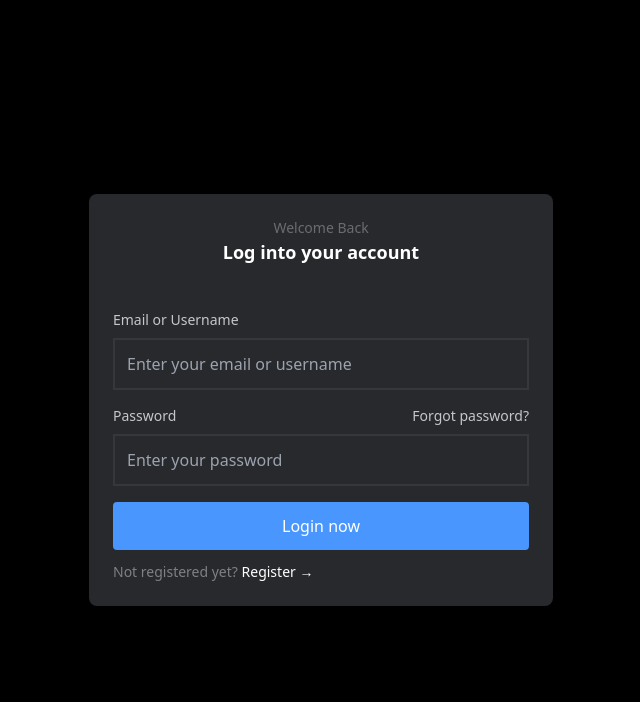
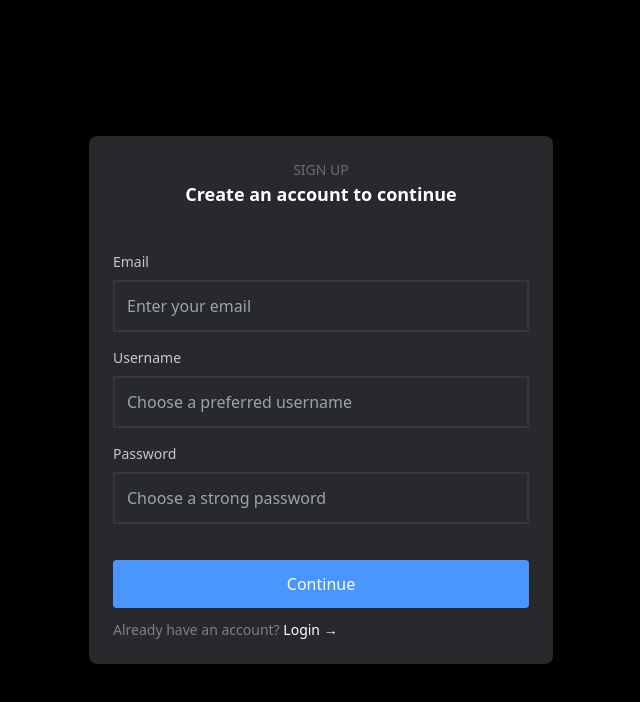
Before and after one commit to chiranjeev-thapliyal/atlys, a React (Vite) app: page /register in a window 1280 px wide. Shown: the top 702 px of the page, without its empty margins (319-959 px from the left). Built offline with nearby package versions, Linux system fonts and the light colour scheme.

Commit message:
fix: moved all import to a central source

```diff
--- a/src/App.tsx
+++ b/src/App.tsx
@@ -1,5 +1,6 @@
 import { Route, BrowserRouter as Router, Routes } from "react-router-dom"
 import Login from "./components/pages/Login"
+import Register from "./components/pages/Register"
 
 function App() {
   return (
@@ -7,9 +8,9 @@ function App() {
       <Router>
         <Routes>
           <Route path="/login" element={<Login />} />
+          <Route path="/register" element={<Register />} />
         </Routes>
       </Router>
-      <Login />
     </div>
   )
 }
--- a/src/components/atoms/Link/index.tsx
+++ /dev/null
@@ -1,10 +0,0 @@
-import { classMerge } from "../../../utils/helper";
-import { LinkProps } from "./index.types";
-
-function Link({children, className, ...rest}: LinkProps){
-  const baseClass = "text-white";
-
-  return <a className={classMerge(baseClass, className)} {...rest}>{children}</a>
-}
-
-export default Link;
--- a/src/components/atoms/Link/index.types.ts
+++ /dev/null
@@ -1,6 +0,0 @@
-import { AnchorHTMLAttributes } from "react";
-
-export interface LinkProps extends AnchorHTMLAttributes<HTMLAnchorElement> {
-  children: string,
-  className?: string
-}
--- a/src/components/atoms/Text/index.types.ts
+++ b/src/components/atoms/Text/index.types.ts
@@ -3,5 +3,5 @@ type TextElement = 'p' | 'h1' | 'h2' | 'h3' | 'h4' | 'h5' | 'span';
 export interface TextProps {
   children: string,
   as: TextElement,
-  className: string,
+  className?: string,
 }
--- /dev/null
+++ b/src/components/atoms/index.ts
@@ -0,0 +1,4 @@
+export {default as Button} from './Button';
+export {default as Input} from './Input';
+export {default as Label} from './Label';
+export {default as Text} from './Text';
--- /dev/null
+++ b/src/components/molecules/index.ts
@@ -0,0 +1 @@
+export {default as Card} from './Card';
--- a/src/components/pages/Login.tsx
+++ b/src/components/pages/Login.tsx
@@ -1,9 +1,7 @@
-import Button from "../atoms/Button"
-import Input from "../atoms/Input"
-import Label from "../atoms/Label"
-import Text from "../atoms/Text"
-import Card from "../molecules/Card"
-import Link from "../atoms/Link"
+import { Link } from "react-router-dom";
+import { Button, Input, Label, Text } from "../atoms";
+import { Card } from "../molecules";
+import { Form } from "../organisms";
 
 function Login(){
   return <div className="h-full w-full flex justify-center items-center bg-black">
@@ -11,7 +9,7 @@ function Login(){
         <Text as="h2" className="text-center font-medium text-sm text-gray-light">Welcome Back</Text>
         <Text as="h1" className="text-center text-lg text-white font-semibold">Log into your account</Text>
 
-        <form className="pt-11 flex flex-col gap-4">
+        <Form className="pt-11">
           <div className="flex flex-col gap-2">
             <Label>Email or Username</Label>
             <Input placeholder="Enter your email or username" type="text" />
@@ -24,8 +22,8 @@ function Login(){
             <Input placeholder="Enter your password" type="password"  />
           </div>
           <Button>Login now</Button>
-        </form>
-        <p className="pt-3 text-gray-heavy text-sm font-medium">Not registered yet? <Link href="#" target="_self">Register &rarr;</Link></p>
+        </Form>
+        <p className="pt-3 text-gray-heavy text-sm font-medium">Not registered yet? <Link className="text-white" to="/register">Register →</Link></p>
       </Card>
   </div>
 
--- /dev/null
+++ b/src/components/pages/Register.tsx
@@ -0,0 +1,34 @@
+import { Link } from "react-router-dom";
+import { Button, Input, Label, Text } from "../atoms";
+import { Card } from "../molecules";
+import { Form } from "../organisms";
+
+function Register(){
+  return <div className="h-full w-full flex justify-center items-center bg-black">
+    <Card>
+      <Text as="h2" className="text-center font-medium text-sm text-gray-light">SIGN UP</Text>
+      <Text as="h1" className="text-center text-lg text-white font-semibold">Create an account to continue</Text>
+
+      <Form className="pt-11">
+        <div className="flex flex-col gap-2">
+          <Label>Email</Label>
+          <Input type="text" placeholder="Enter your email" />
+        </div>
+        <div className="flex flex-col gap-2">
+          <Label>Username</Label>
+          <Input type="text" placeholder="Choose a preferred username" />
+        </div>
+        <div className="flex flex-col gap-2">
+          <Label>Password</Label>
+          <Input type="text" placeholder="Choose a strong password" />
+        </div>
+        <div className="pt-5">
+          <Button>Continue</Button>
+        </div>
+      </Form>
+      <p className="pt-3 text-gray-heavy text-sm font-medium">Already have an account? <Link className="text-white" to="/login">Login →</Link></p>
+    </Card>
+  </div>
+}
+
+export default Register;
```
